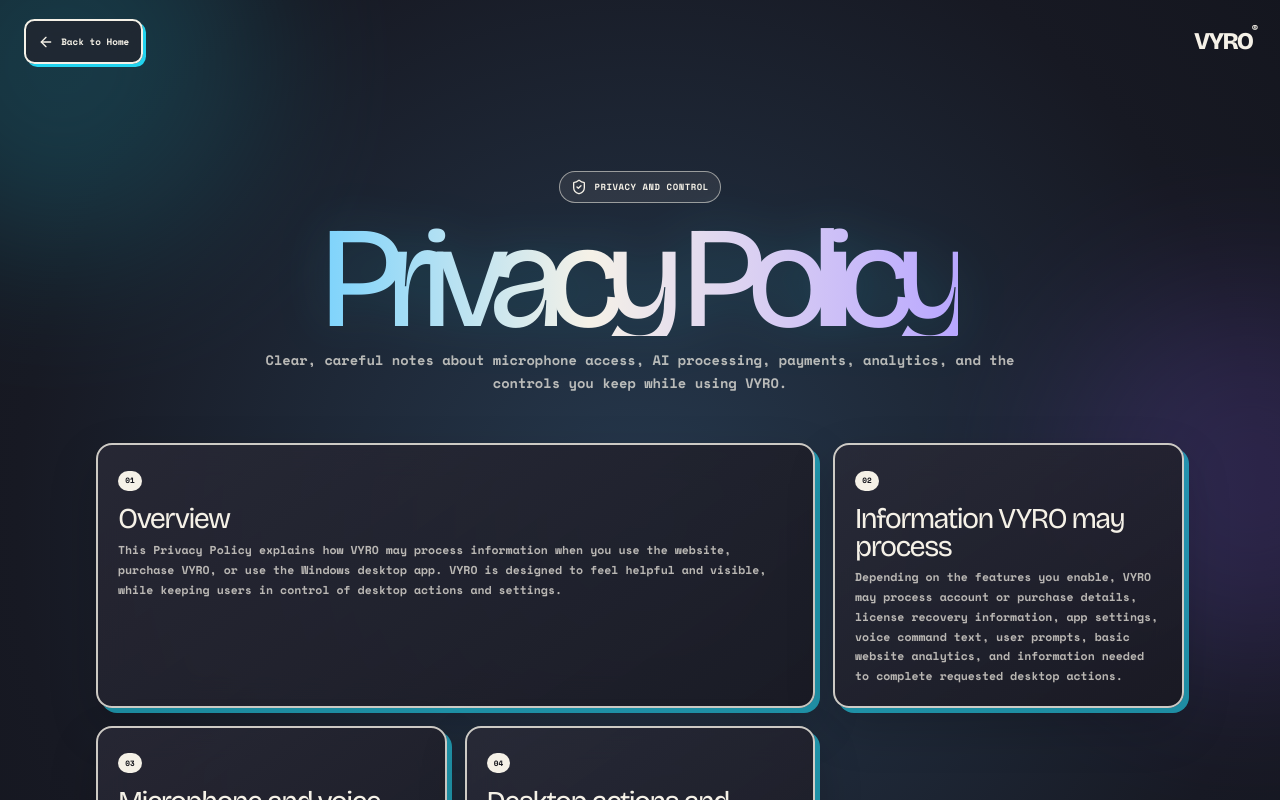
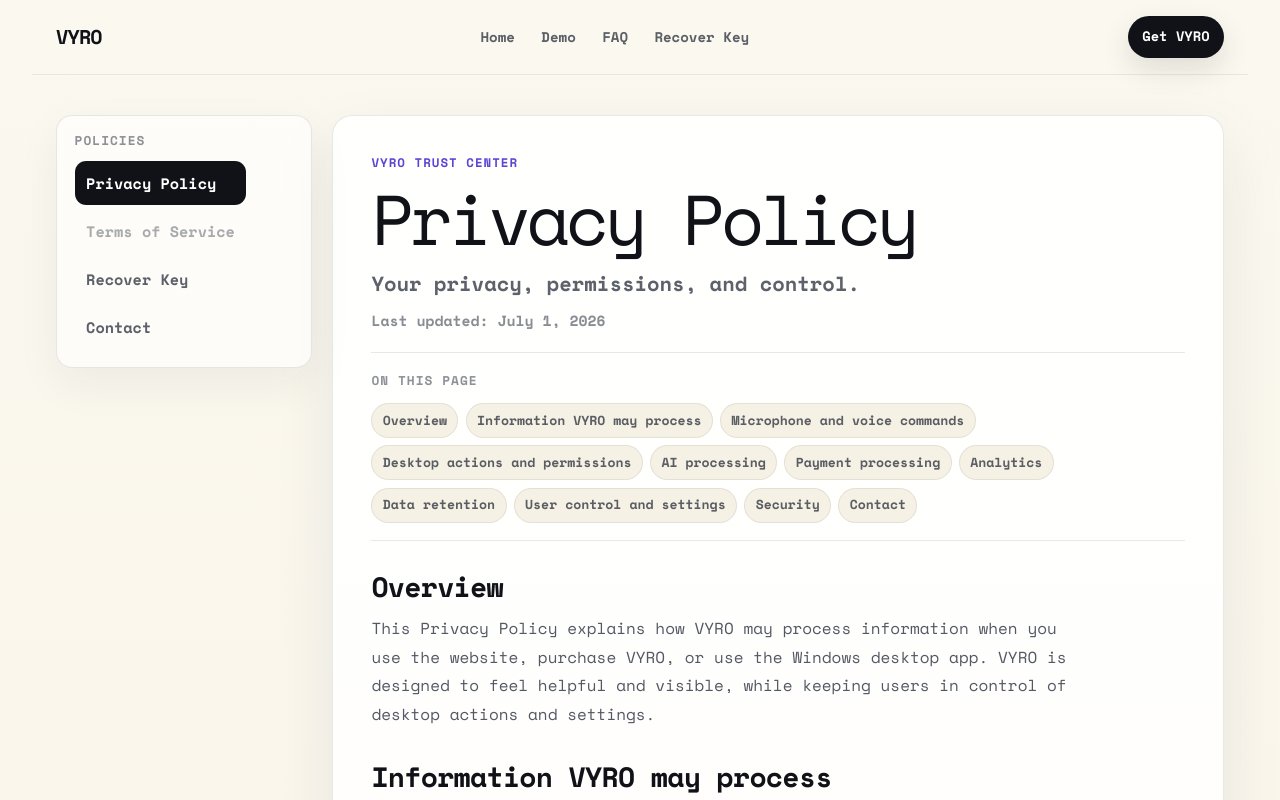
Before and after one commit to Kipasa33/VYRO-Landing, a Next.js app: page /privacy in a window 1280 px wide. Shown: the top 800 px of the page. Built offline with nearby package versions, Linux system fonts and the light colour scheme.

Commit message:
Redesign privacy page and footer

```diff
--- a/app/globals.css
+++ b/app/globals.css
@@ -325,3 +325,51 @@
 .privacy-card a { color: #7dd3fc; text-decoration: underline; text-decoration-thickness: 1px; text-underline-offset: .18rem; }
 @media (min-width:640px){.privacy-nav{padding:1.2rem 1.5rem}.privacy-grid{grid-template-columns:repeat(2,minmax(0,1fr));gap:1.1rem}.privacy-card{padding:1.25rem}.privacy-card h2{font-size:1.8rem}.privacy-card p{font-size:.72rem}}
 @media (min-width:980px){.privacy-grid{grid-template-columns:repeat(3,minmax(0,1fr))}.privacy-card:nth-child(1),.privacy-card:nth-child(5),.privacy-card:nth-child(11){grid-column:span 2}}
+/* PROFESSIONAL POLICY PAGE + FOOTER */
+.site-footer { display: grid; gap: 2rem; padding: 3rem 1rem; text-align: left; background: #101217; color: #f7f2e5; border-top: 1px solid rgba(16,18,23,.12); }
+.site-footer-brand { display: grid; gap: .9rem; align-content: start; max-width: 22rem; }
+.site-footer-logo { width: max-content; font-family: var(--font-sans); font-size: 1.35rem; line-height: 1; font-weight: 950; letter-spacing: -.04em; }
+.site-footer-brand p { margin: 0; font-size: .95rem; line-height: 1.55; font-weight: 650; color: rgba(247,242,229,.7); }
+.site-footer-cta { display: inline-flex; align-items: center; justify-content: center; gap: .45rem; width: max-content; min-height: 2.75rem; padding: .7rem .95rem; background: #f7f2e5; color: #101217; border: 1px solid rgba(247,242,229,.9); border-radius: 999px; box-shadow: none; font-size: .88rem; font-weight: 850; transition: transform .2s ease, background .2s ease; }
+.site-footer-cta:hover { transform: translateY(-2px); background: #fff; }
+.site-footer-column { display: grid; gap: .62rem; align-content: start; }
+.site-footer-column h3 { margin: 0 0 .35rem; font-family: var(--font-sans); font-size: .78rem; line-height: 1.2; font-weight: 900; letter-spacing: .08em; text-transform: uppercase; color: rgba(247,242,229,.48); }
+.site-footer-column a,.site-footer-column span { width: max-content; max-width: 100%; font-size: .92rem; line-height: 1.4; font-weight: 650; color: rgba(247,242,229,.78); }
+.site-footer-column a:hover { color: #fff; text-decoration: underline; text-underline-offset: .18rem; }
+.professional-footer { margin-top: 4rem; background: transparent; color: #1d2430; border-top: 1px solid rgba(29,36,48,.1); }
+.professional-footer .site-footer-logo,.professional-footer .site-footer-column a:hover { color: #101217; }
+.professional-footer .site-footer-brand p,.professional-footer .site-footer-column a,.professional-footer .site-footer-column span { color: rgba(29,36,48,.66); }
+.professional-footer .site-footer-column h3 { color: rgba(29,36,48,.48); }
+.privacy-page { min-height: 100svh; padding: 0; overflow: visible; background: linear-gradient(180deg, #fbf8ef 0%, #f6f1e5 100%); color: #1d2430; font-family: var(--font-sans); }
+.policy-topbar { position: sticky; top: 0; z-index: 30; display: flex; align-items: center; justify-content: space-between; gap: 1rem; width: min(100%, 76rem); margin: 0 auto; padding: 1rem; background: rgba(251,248,239,.86); border-bottom: 1px solid rgba(29,36,48,.08); backdrop-filter: blur(16px); }
+.policy-brand { flex: 0 0 auto; font-family: var(--font-sans); font-size: 1.25rem; line-height: 1; font-weight: 950; letter-spacing: -.04em; color: #101217; }
+.policy-nav-links { position: static; z-index: auto; top: auto; left: auto; width: auto; display: none; align-items: center; justify-content: center; gap: .25rem; padding: 0; }
+.policy-nav-links a { min-height: 2.5rem; display: inline-flex; align-items: center; padding: .55rem .7rem; border-radius: 999px; font-size: .88rem; font-weight: 750; color: rgba(29,36,48,.72); }
+.policy-nav-links a:hover { background: rgba(29,36,48,.06); color: #101217; }
+.policy-nav-cta { flex: 0 0 auto; display: inline-flex; align-items: center; justify-content: center; min-height: 2.6rem; padding: .62rem .9rem; background: #101217; color: #fff; border-radius: 999px; font-size: .86rem; font-weight: 850; box-shadow: 0 .7rem 1.8rem rgba(16,18,23,.12); }
+.policy-shell { display: grid; gap: 1.25rem; width: min(100%, 76rem); margin: 0 auto; padding: 2rem 1rem 0; }
+.policy-sidebar { align-self: start; padding: 1rem; background: rgba(255,255,255,.64); border: 1px solid rgba(29,36,48,.1); border-radius: 1rem; box-shadow: 0 1rem 2.8rem rgba(29,36,48,.06); }
+.policy-sidebar h2 { margin: 0 0 .8rem; font-family: var(--font-sans); font-size: .8rem; line-height: 1.2; font-weight: 900; letter-spacing: .08em; text-transform: uppercase; color: rgba(29,36,48,.5); }
+.policy-sidebar nav { position: static; z-index: auto; top: auto; left: auto; width: auto; display: grid; gap: .25rem; padding: 0; }
+.policy-sidebar a,.policy-disabled-link { display: flex; align-items: center; min-height: 2.75rem; padding: .62rem .72rem; border-radius: .7rem; font-size: .95rem; line-height: 1.25; font-weight: 750; color: rgba(29,36,48,.72); }
+.policy-disabled-link { color: rgba(29,36,48,.38); cursor: default; }
+.policy-sidebar a:hover,.policy-sidebar a.active { background: #101217; color: #fff; }
+.policy-content { width: 100%; max-width: 56rem; padding: 1.2rem; background: rgba(255,255,255,.9); border: 1px solid rgba(29,36,48,.1); border-radius: 1.25rem; box-shadow: 0 1.5rem 4rem rgba(29,36,48,.08); }
+.policy-intro { padding-bottom: 1.25rem; border-bottom: 1px solid rgba(29,36,48,.1); }
+.policy-kicker { margin: 0 0 .75rem; font-size: .78rem; line-height: 1.4; font-weight: 900; letter-spacing: .08em; text-transform: uppercase; color: #5d43d6; }
+.policy-content h1 { margin: 0; font-family: var(--font-sans); font-size: clamp(2.4rem, 8vw, 4.4rem); line-height: 1.02; letter-spacing: -.06em; color: #101217; }
+.policy-subtitle { margin: .8rem 0 0; font-size: clamp(1.05rem, 2.5vw, 1.28rem); line-height: 1.55; font-weight: 750; color: rgba(29,36,48,.72); }
+.policy-updated { margin: .65rem 0 0; font-size: .92rem; line-height: 1.5; font-weight: 700; color: rgba(29,36,48,.52); }
+.policy-toc { position: static; display: grid; gap: .8rem; width: 100%; padding: 1.1rem 0; border-bottom: 1px solid rgba(29,36,48,.1); }
+.policy-toc p { margin: 0; font-size: .8rem; font-weight: 900; letter-spacing: .08em; text-transform: uppercase; color: rgba(29,36,48,.5); }
+.policy-toc div { display: flex; flex-wrap: wrap; gap: .45rem; }
+.policy-toc a { display: inline-flex; align-items: center; min-height: 2.2rem; padding: .48rem .65rem; background: #f6f1e5; border: 1px solid rgba(29,36,48,.08); border-radius: 999px; font-size: .82rem; line-height: 1.2; font-weight: 750; color: rgba(29,36,48,.72); }
+.policy-toc a:hover { background: #101217; color: #fff; }
+.policy-sections { display: grid; gap: 2rem; padding-top: 1.8rem; }
+.policy-sections section { scroll-margin-top: 6rem; }
+.policy-sections h2 { margin: 0 0 .65rem; font-family: var(--font-sans); font-size: clamp(1.35rem, 3vw, 1.75rem); line-height: 1.2; letter-spacing: -.025em; font-weight: 900; color: #101217; }
+.policy-sections p { max-width: 72ch; margin: 0; font-size: 1rem; line-height: 1.78; font-weight: 500; color: rgba(29,36,48,.76); }
+.policy-sections a { color: #4f38c8; font-weight: 750; text-decoration: underline; text-underline-offset: .18rem; }
+@media (min-width:640px){.site-footer{grid-template-columns:1.3fr 1fr 1fr;padding:3.5rem 1.5rem}.policy-topbar{padding:1rem 1.5rem}.policy-shell{padding:2.5rem 1.5rem 0}.policy-content{padding:2rem}.policy-sidebar{padding:1.1rem}}
+@media (min-width:768px){.policy-nav-links{display:flex}.policy-content{padding:2.4rem}}
+@media (min-width:1024px){.site-footer{padding:4rem max(2rem,calc((100vw - 76rem)/2))}.policy-shell{grid-template-columns:16rem minmax(0,1fr);align-items:start}.policy-sidebar{position:sticky;top:5.5rem}.policy-content{max-width:58rem}}
--- a/app/page.tsx
+++ b/app/page.tsx
@@ -411,19 +411,28 @@
           ))}
         </div>
       </section>
-
-      <footer id="footer">
-        <div className="footer-robot">V</div>
-        <h2>Your desktop is lonely.</h2>
-        <button type="button" className="main-cta" onClick={() => startPolarCheckout()}>Give it VYRO <ArrowUpRight size={20} /></button>
-        <p>Made by a human who wanted a robot on his desktop.</p>
-        <nav className="footer-links" aria-label="Footer links">
+      <footer className="site-footer" id="footer">
+        <div className="site-footer-brand">
+          <a className="site-footer-logo" href="/">VYRO</a>
+          <p>AI desktop companion for Windows.</p>
+          <button type="button" className="site-footer-cta" onClick={() => startPolarCheckout()}>Get VYRO <ArrowUpRight size={16} /></button>
+        </div>
+        <div className="site-footer-column">
+          <h3>Company</h3>
+          <a href="/">Home</a>
+          <a href="#demo">Demo</a>
+          <a href="#pricing">Pricing</a>
+          <a href="#faq">FAQ</a>
           <a href="/privacy">Privacy Policy</a>
           <a href="/recover-key">Recover Key</a>
-          <a href="mailto:support@vyrodesk.com">Contact</a>
-        </nav>
-        <small>Secure payments powered by Polar</small>
-        <small>&copy; 2026 VYRO / PLEASE DON&apos;T TEACH IT TAXES</small>
+        </div>
+        <div className="site-footer-column">
+          <h3>Support</h3>
+          <a href="mailto:support@vyrodesk.com">support@vyrodesk.com</a>
+          <a href="/recover-key">Recover your license key</a>
+          <a href="/privacy">Read our Privacy Policy</a>
+          <span>Secure payments powered by Polar</span>
+        </div>
       </footer>
     </main>
   );
--- a/app/privacy/page.tsx
+++ b/app/privacy/page.tsx
@@ -1,48 +1,60 @@
-import { ArrowLeft, ShieldCheck } from "lucide-react";
 import Link from "next/link";
+
+const lastUpdated = "July 1, 2026";
 
 const policySections = [
   {
+    id: "overview",
     title: "Overview",
     body: "This Privacy Policy explains how VYRO may process information when you use the website, purchase VYRO, or use the Windows desktop app. VYRO is designed to feel helpful and visible, while keeping users in control of desktop actions and settings.",
   },
   {
+    id: "information",
     title: "Information VYRO may process",
     body: "Depending on the features you enable, VYRO may process account or purchase details, license recovery information, app settings, voice command text, user prompts, basic website analytics, and information needed to complete requested desktop actions.",
   },
   {
+    id: "microphone",
     title: "Microphone and voice commands",
     body: "VYRO uses microphone access for voice commands when enabled. Voice input may be converted into text so VYRO can understand a request, respond, open apps, or perform visible desktop actions you ask for.",
   },
   {
+    id: "desktop-actions",
     title: "Desktop actions and permissions",
     body: "VYRO can help with desktop actions such as opening apps you request. Sensitive actions should remain under user control or confirmation, and desktop actions are intended to stay visible rather than hidden in the background.",
   },
   {
+    id: "ai-processing",
     title: "AI processing",
     body: "Some AI features may send text/transcription or user prompts to external AI services for processing. Do not share passwords, payment card numbers, or other sensitive information in prompts unless you are comfortable with that processing.",
   },
   {
+    id: "payments",
     title: "Payment processing",
     body: "Payments are handled by our payment provider and VYRO does not store full payment card details. Purchase, receipt, and license information may be used to provide access, recover keys, and support your order.",
   },
   {
+    id: "analytics",
     title: "Analytics",
     body: "Website analytics may collect basic usage information such as page views, device/browser details, referrers, and approximate usage patterns so we can understand and improve the site.",
   },
   {
+    id: "retention",
     title: "Data retention",
     body: "We keep information only as long as reasonably needed for purchases, support, security, product improvement, and legal or operational requirements. Retention may vary based on the type of information and provider systems involved.",
   },
   {
+    id: "control",
     title: "User control and settings",
     body: "Users remain in control and can disable features in settings. You can choose whether to enable voice features, manage permissions in Windows, and contact support for help with purchase or license access.",
   },
   {
+    id: "security",
     title: "Security",
     body: "We use reasonable technical and organizational safeguards to protect VYRO systems and purchase flows. No software or online service can guarantee perfect security, so please use strong account practices and avoid sharing sensitive secrets in prompts.",
   },
   {
+    id: "contact",
     title: "Contact",
     body: "Questions about privacy, purchases, or license access can be sent to support@vyrodesk.com.",
   },
@@ -51,29 +63,51 @@
 export default function PrivacyPage() {
   return (
     <main className="privacy-page">
-      <div className="privacy-glow privacy-glow-one" />
-      <div className="privacy-glow privacy-glow-two" />
-      <nav className="privacy-nav" aria-label="Privacy navigation">
-        <Link className="privacy-back" href="/"><ArrowLeft size={16} /> Back to Home</Link>
-        <Link className="privacy-logo" href="/">VYRO<sup>&reg;</sup></Link>
+      <header className="policy-topbar">
+        <Link className="policy-brand" href="/" aria-label="VYRO home">VYRO</Link>
+        <nav className="policy-nav-links" aria-label="Main navigation">
+          <Link href="/">Home</Link>
+          <Link href="/#demo">Demo</Link>
+          <Link href="/#faq">FAQ</Link>
+          <Link href="/recover-key">Recover Key</Link>
+        </nav>
+        <Link className="policy-nav-cta" href="/#pricing">Get VYRO</Link>
+      </header>
+
+      <section className="policy-shell">
+        <aside className="policy-sidebar" aria-labelledby="policies-title">
+          <h2 id="policies-title">Policies</h2>
+          <nav aria-label="Policy links">
+            <a className="active" href="#privacy-policy">Privacy Policy</a>
+            <span className="policy-disabled-link">Terms of Service</span>
+            <Link href="/recover-key">Recover Key</Link>
+            <a href="mailto:support@vyrodesk.com">Contact</a>
+          </nav>
+        </aside>
+
+        <article className="policy-content" id="privacy-policy">
+          <div className="policy-intro">
+            <p className="policy-kicker">VYRO Trust Center</p>
+            <h1>Privacy Policy</h1>
+            <p className="policy-subtitle">Your privacy, permissions, and control.</p>
+            <p className="policy-updated">Last updated: {lastUpdated}</p>
+          </div>
+
+          <nav className="policy-toc" aria-label="Table of contents">
+            <p>On this page</p>
+            <div>
+              {policySections.map((section) => (
+                <a key={section.id} href={`#${section.id}`}>{section.title}</a>
+              ))}
+            </div>
           </nav>
 
-      <section className="privacy-hero" aria-labelledby="privacy-title">
-        <span className="privacy-kicker"><ShieldCheck size={16} /> Privacy and control</span>
-        <h1 id="privacy-title">Privacy Policy</h1>
-        <p>
-          Clear, careful notes about microphone access, AI processing, payments,
-          analytics, and the controls you keep while using VYRO.
-        </p>
-      </section>
-
-      <section className="privacy-grid" aria-label="Privacy policy sections">
-        {policySections.map((section, index) => (
-          <article className="privacy-card" key={section.title}>
-            <span>0{index + 1}</span>
+          <div className="policy-sections">
+            {policySections.map((section) => (
+              <section id={section.id} key={section.id}>
                 <h2>{section.title}</h2>
                 <p>
-              {section.title === "Contact" ? (
+                  {section.id === "contact" ? (
                     <>
                       Questions about privacy, purchases, or license access can be sent to{" "}
                       <a href="mailto:support@vyrodesk.com">support@vyrodesk.com</a>.
@@ -82,9 +116,32 @@
                     section.body
                   )}
                 </p>
+              </section>
+            ))}
+          </div>
         </article>
-        ))}
       </section>
+
+      <footer className="site-footer professional-footer">
+        <div className="site-footer-brand">
+          <Link className="site-footer-logo" href="/">VYRO</Link>
+          <p>AI desktop companion for Windows.</p>
+        </div>
+        <div className="site-footer-column">
+          <h3>Company</h3>
+          <Link href="/">Home</Link>
+          <Link href="/#demo">Demo</Link>
+          <Link href="/#pricing">Pricing</Link>
+          <Link href="/#faq">FAQ</Link>
+          <Link href="/privacy">Privacy Policy</Link>
+          <Link href="/recover-key">Recover Key</Link>
+        </div>
+        <div className="site-footer-column">
+          <h3>Support</h3>
+          <a href="mailto:support@vyrodesk.com">support@vyrodesk.com</a>
+          <Link href="/recover-key">Recover license key</Link>
+        </div>
+      </footer>
     </main>
   );
 }
```
Lines whose indentation alone changed are shown as unchanged.
